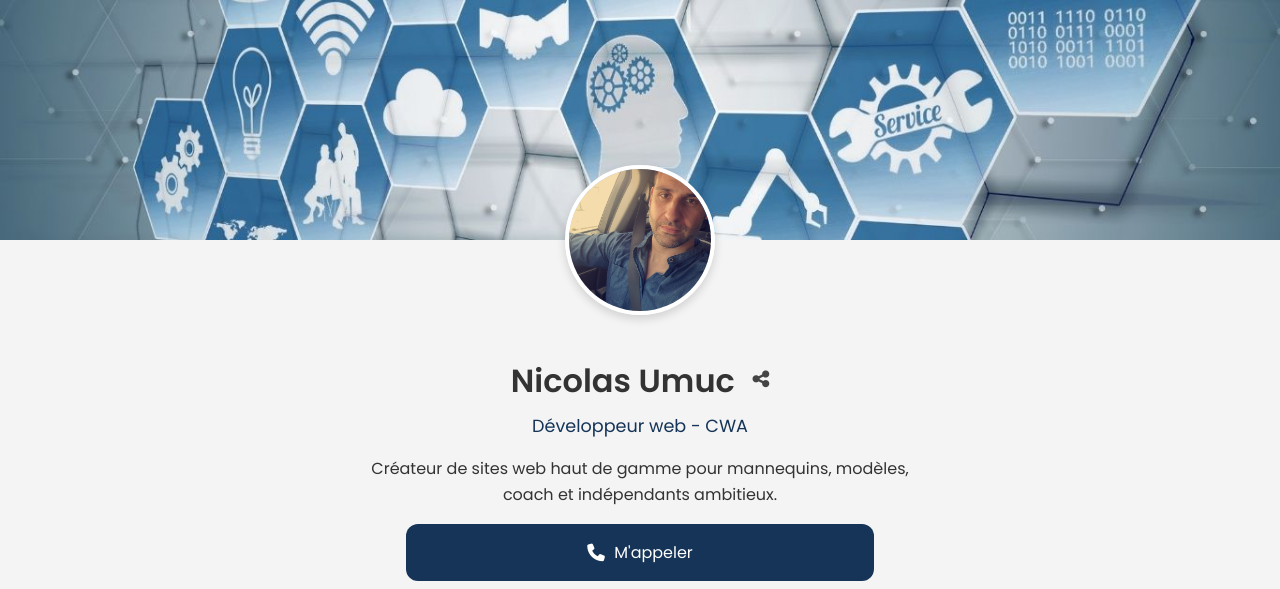
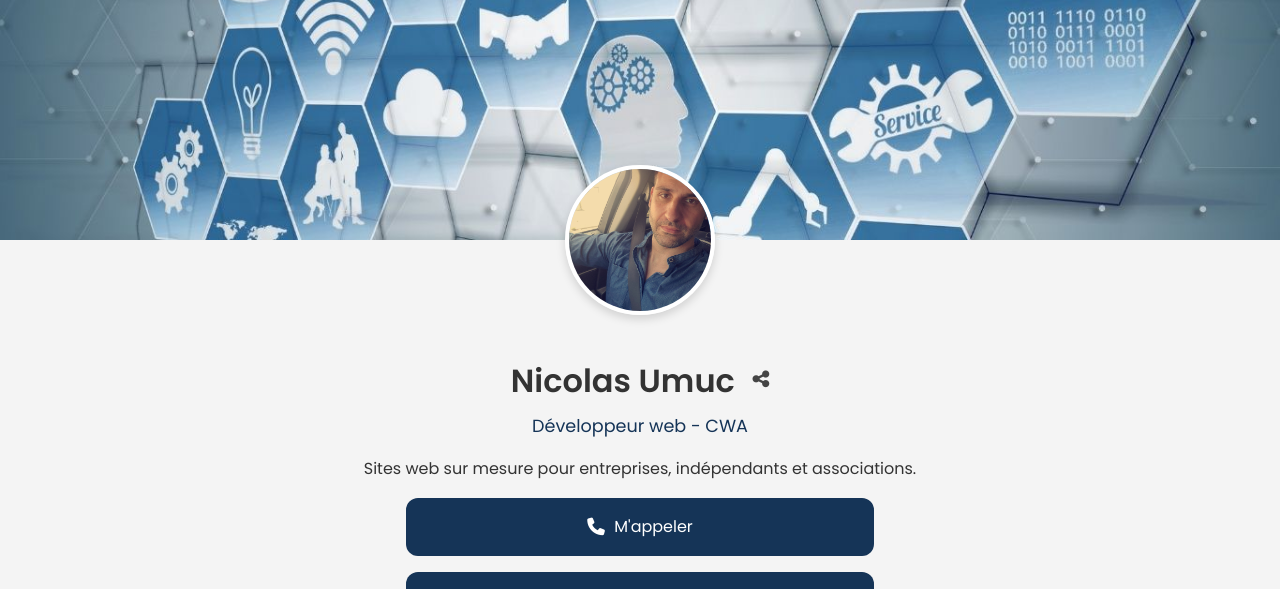
Before and after one commit to Centralwebagency/carte-nicolas-cwa, a plain HTML site: page index.html in a window 1280 px wide. Shown: the top 589 px of the page. Drawn offline with Linux system fonts and the light colour scheme.

Commit message:
Modification texte

```diff
--- a/index.html
+++ b/index.html
@@ -32,7 +32,7 @@
             </header>
 
             <section class="intro">
-                <p>Créateur de sites web haut de gamme pour mannequins, modèles, coach et indépendants ambitieux.</p>
+                <p>Sites web sur mesure pour entreprises, indépendants et associations.</p>
             </section>
 
             <section class="buttons">
```
